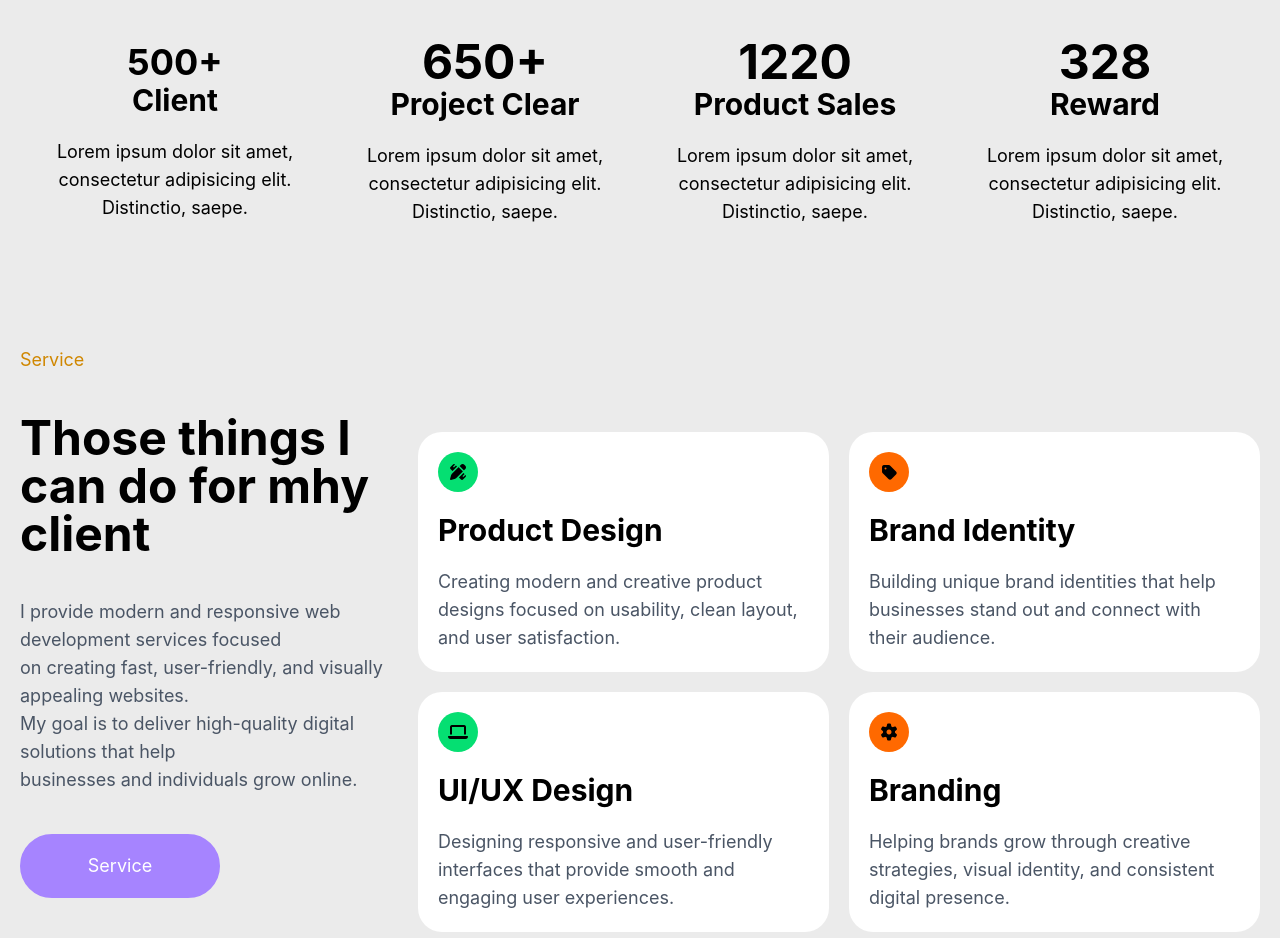
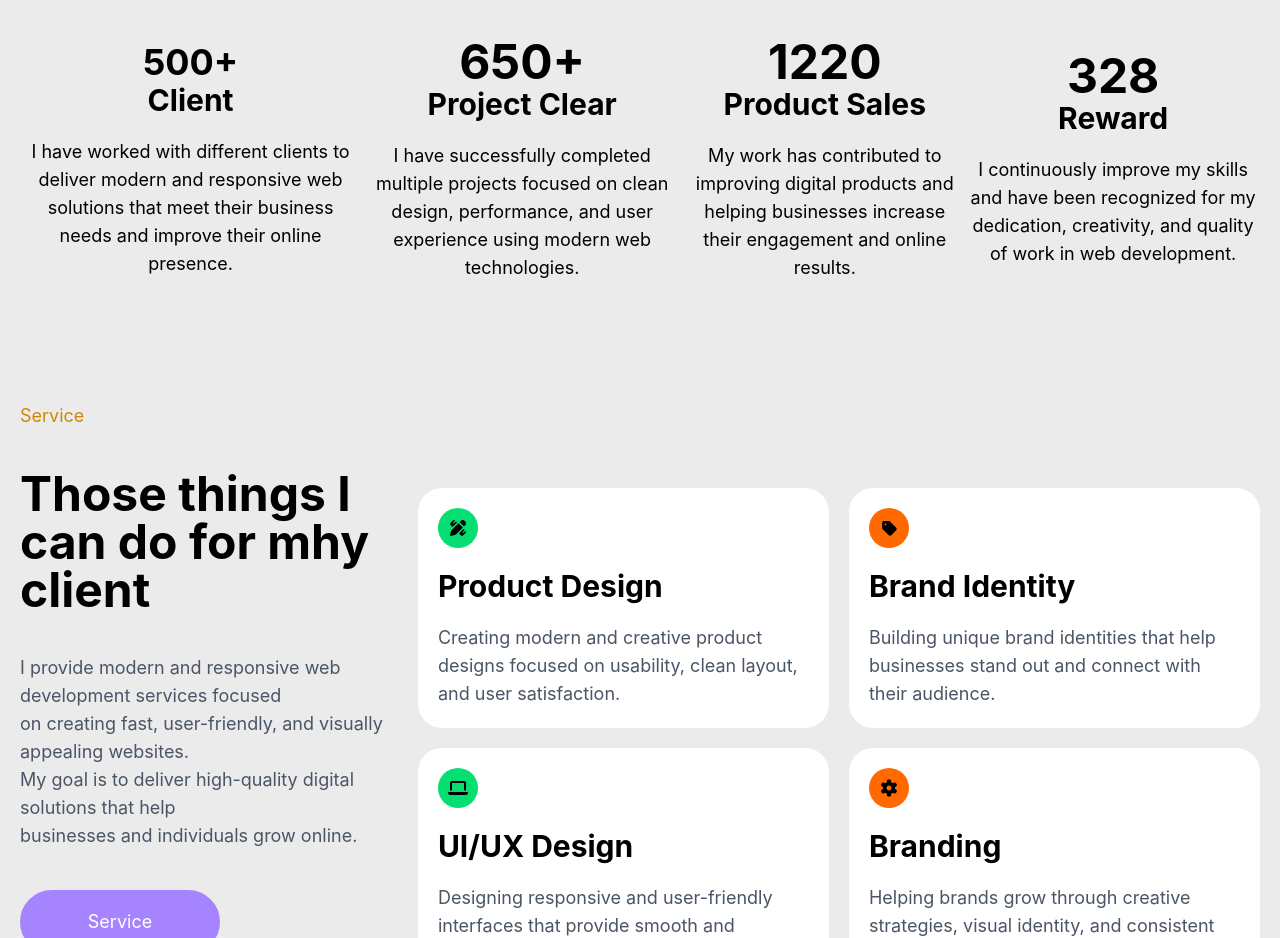
Before and after one commit to NasirAhmad-dev/Portfolio, a React (Vite) app: page / in a window 1280 px wide. Shown: the part 1020-1958 px from the top of the page. Built offline with nearby package versions, Linux system fonts and the light colour scheme.

Commit message:
edit some text

```diff
--- a/src/components/Hero.jsx
+++ b/src/components/Hero.jsx
@@ -60,32 +60,34 @@ function Hero() {
             <h1 className="text-4xl font-bold">500+</h1>
             <h2 className="text-3xl font-bold mb-5">Client</h2>
             <p className="text-lg">
-              Lorem ipsum dolor sit amet, consectetur adipisicing elit.
-              Distinctio, saepe.
+              I have worked with different clients to deliver modern and
+              responsive web solutions that meet their business needs and
+              improve their online presence.{" "}
             </p>
           </div>
           <div className="">
             <h1 className="text-5xl font-bold">650+</h1>
             <h2 className="text-3xl font-bold mb-5">Project Clear</h2>
             <p className="text-lg">
-              Lorem ipsum dolor sit amet, consectetur adipisicing elit.
-              Distinctio, saepe.
+              I have successfully completed multiple projects focused on clean
+              design, performance, and user experience using modern web
+              technologies.{" "}
             </p>
           </div>
           <div className="">
             <h1 className="text-5xl font-bold">1220</h1>
             <h2 className="text-3xl font-bold mb-5">Product Sales</h2>
             <p className="text-lg">
-              Lorem ipsum dolor sit amet, consectetur adipisicing elit.
-              Distinctio, saepe.
+              My work has contributed to improving digital products and helping
+              businesses increase their engagement and online results.{" "}
             </p>
           </div>
           <div className="">
             <h1 className="text-5xl font-bold">328</h1>
             <h2 className="text-3xl font-bold mb-5">Reward</h2>
             <p className="text-lg">
-              Lorem ipsum dolor sit amet, consectetur adipisicing elit.
-              Distinctio, saepe.
+              I continuously improve my skills and have been recognized for my
+              dedication, creativity, and quality of work in web development.
             </p>
           </div>
         </div>
```
